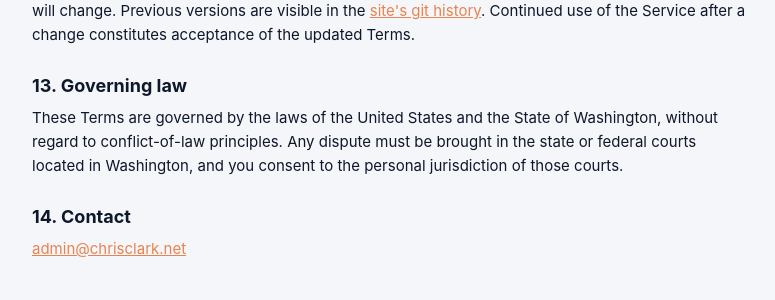
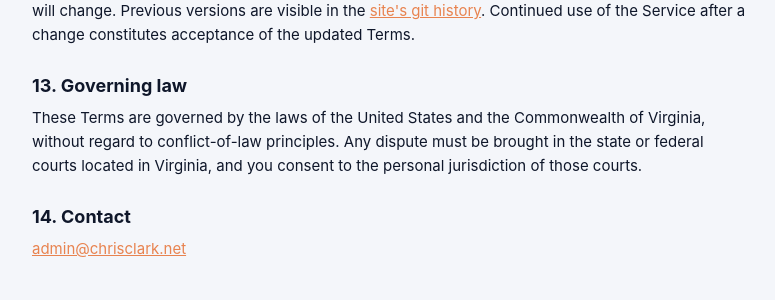
Before and after one commit to cclark31415/chrisclark-net, a Flask app: page /terms in a window 1280 px wide. Shown: the part 2228-2528 px from the top of the page, without its empty margins (248-1023 px from the left). Run offline with Flask 3, Linux system fonts and the light colour scheme.

Commit message:
Terms: governing law set to Virginia
Co-Authored-By: Claude Opus 4.7 <noreply@anthropic.com>

```diff
--- a/templates/terms.html
+++ b/templates/terms.html
@@ -135,7 +135,7 @@
         <p>I may update these Terms occasionally. When the change is material, the "Last updated" date above will change. Previous versions are visible in the <a href="https://github.com/cclark31415/chrisclark-net">site's git history</a>. Continued use of the Service after a change constitutes acceptance of the updated Terms.</p>
 
         <h2>13. Governing law</h2>
-        <p>These Terms are governed by the laws of the United States and the State of Washington, without regard to conflict-of-law principles. Any dispute must be brought in the state or federal courts located in Washington, and you consent to the personal jurisdiction of those courts.</p>
+        <p>These Terms are governed by the laws of the United States and the Commonwealth of Virginia, without regard to conflict-of-law principles. Any dispute must be brought in the state or federal courts located in Virginia, and you consent to the personal jurisdiction of those courts.</p>
 
         <h2>14. Contact</h2>
         <p><a href="mailto:admin@chrisclark.net">admin@chrisclark.net</a></p>
```
